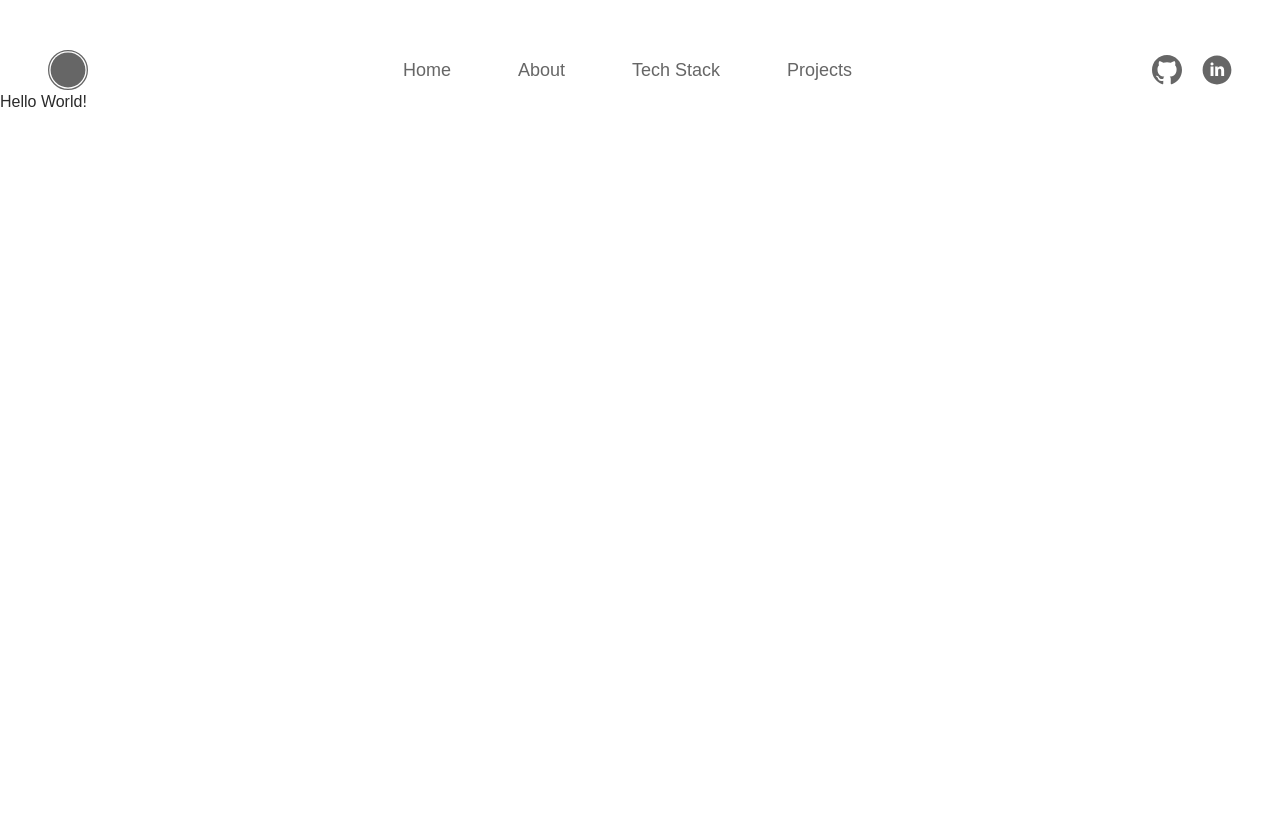
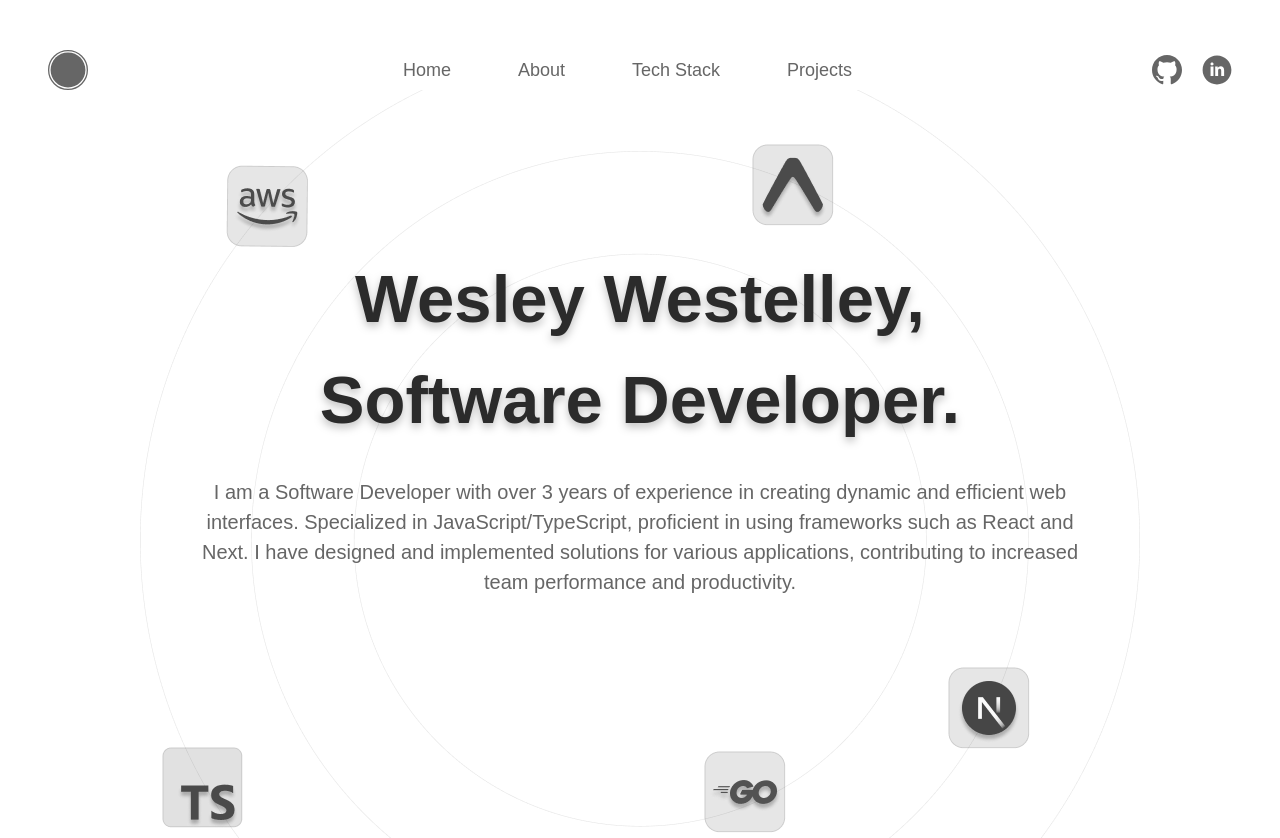
Before and after one commit to Wesley-wsl/personal-portfolio, an Astro site: page / in a window 1280 px wide. Shown: the top 838 px of the page. Before the commit the page ends 800 px from the top, so only its background shows below. Built offline with nearby package versions, Linux system fonts and the light colour scheme; Astro itself is replaced by a stand-in of ours.

Commit message:
feat: create hero section and apply TechStack

```diff
--- a/src/pages/index.astro
+++ b/src/pages/index.astro
@@ -1,10 +1,27 @@
 ---
+import TechStack from '../components/molecules/TechStack/techStack.astro';
 import Layout from '../layouts/Layout.astro';
-
 ---
 
 <Layout title="Personal Portfolio.">
-	<main>
-        <h1>Hello World!</h1>
+	<main class="mx-auto max-w-[1215px] px-[15px]">
+		<section class="h-[900px] bg-main-banner bg-center bg-no-repeat">
+			<div class="mx-auto flex max-w-[877px] flex-col items-center justify-center gap-[27px]">
+				<h1
+					class="mt-[159px] text-center text-[67px] font-black text-[--primary] drop-shadow-title"
+				>
+					Wesley Westelley,<br /> Software Developer.
+				</h1>
+				<p class="max-w-[877px] text-center text-[20px] font-normal text-[--secondary]">
+					I am a Software Developer with over 3 years of experience in creating dynamic
+					and efficient web interfaces. Specialized in JavaScript/TypeScript, proficient
+					in using frameworks such as React and Next. I have designed and implemented
+					solutions for various applications, contributing to increased team performance
+					and productivity.
+				</p>
+			</div>
+		</section>
+
+		<TechStack />
 	</main>
 </Layout>
```
